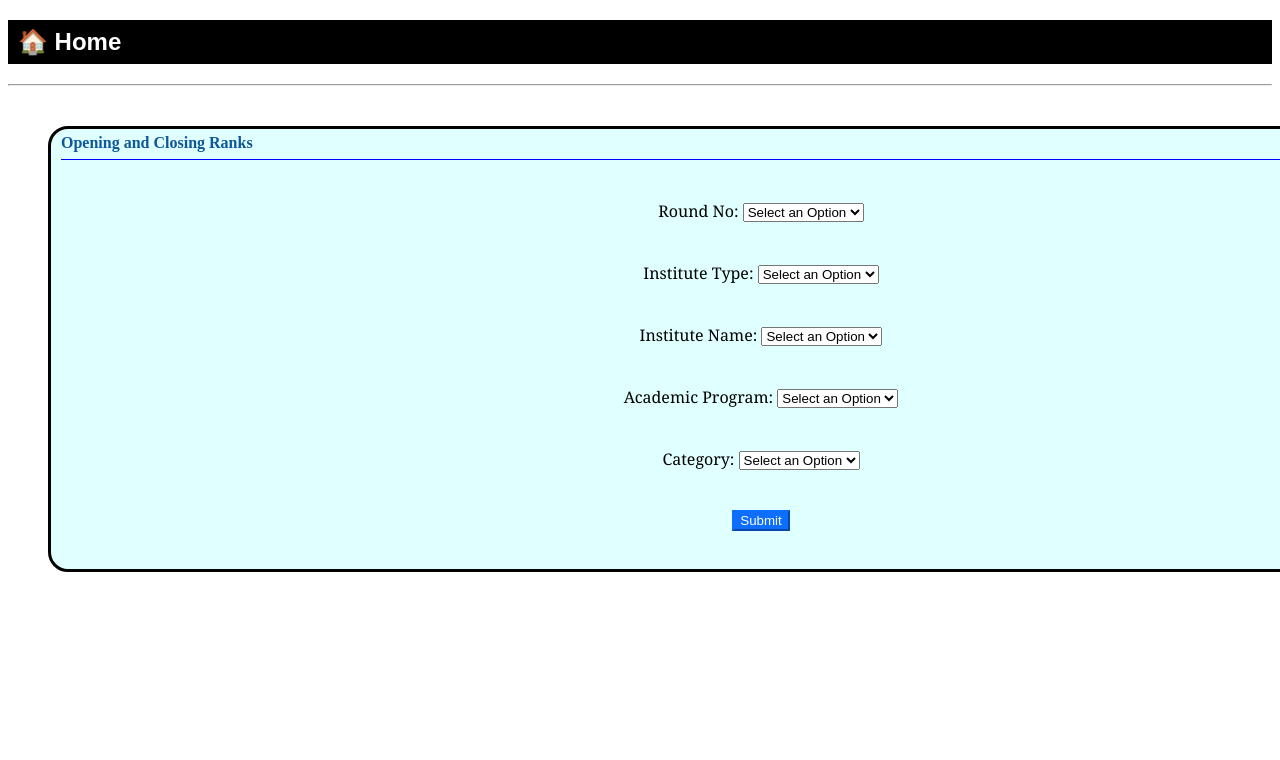
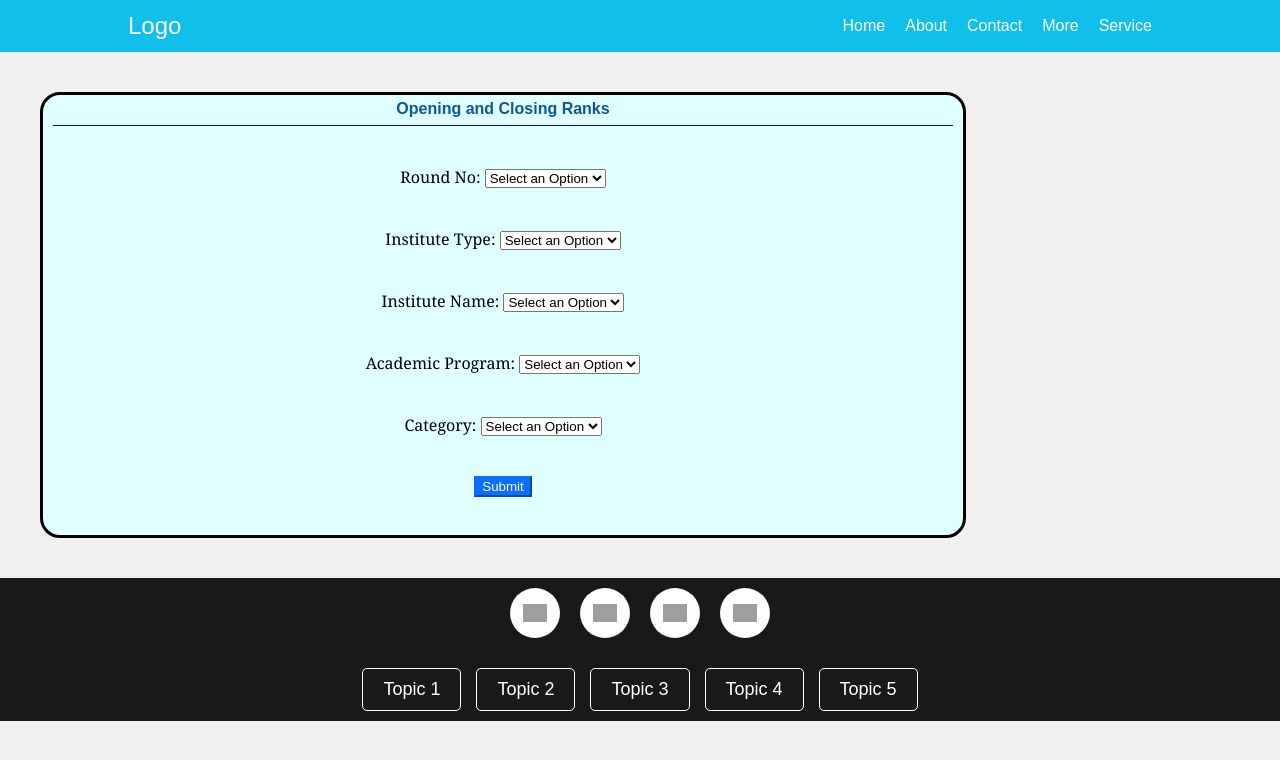
Before and after one commit to prathamdoiphode/JoSAA_DATA_ANALYSIS_PORTAL, a Django app: template page1/templates/innerpage.html in a window 1280 px wide; the page is wider, and only the part inside the window is pictured. Shown: the top 760 px of that part. Run offline with Django 3.2, Linux system fonts and the light colour scheme; the template is opened without the code that fills it, so the values that code supplies are empty; grey boxes are pictures that could not be loaded.

Commit message:
update all html page

```diff
--- /dev/null
+++ b/page1/static/css/headfoot.css
@@ -0,0 +1,111 @@
+body{
+    margin: 0;
+    font-family: Arial, sans-serif;
+    background-color: #f0f0f0;
+}
+
+header {
+    background: #11bfeb;
+    color: #fff;
+    padding: 12px 0;
+}
+
+#config-header {
+    display: flex;
+    align-items: center;
+    max-width: 1200px;
+    margin: 0 auto;
+    padding: 0 20px;
+    justify-content: space-around;
+    width: 80%;
+}
+
+#config-header .logo {
+    font-size: 1.5rem;
+}
+
+#config-header nav {
+    margin-left: auto; /* Pushes the navigation to the right */
+}
+
+#config-header nav ul {
+    list-style: none;
+    display: flex;
+    margin: 0;
+    padding: 0;
+}
+
+#config-header nav ul li {
+    margin-left: 20px;
+}
+
+#config-header nav ul li a {
+    color: #fff;
+    text-decoration: none;
+    font-size: 1rem;
+}
+
+#config-header nav ul li a:hover {
+    text-decoration: underline;
+}
+
+/* It is the background of active header  */
+#config-header  .active a{
+    background-color: rgb(255, 0, 0);
+}
+
+
+/* ###########  ........   css for footer    .......... ############## */
+
+#config-footer .social-container {
+    background-color: rgba(0, 0, 0, 0.895);
+    padding: 10px 0;
+    text-align: center;
+    margin-top: 40px;
+}
+
+#config-footer .social-buttons {
+    display: flex;
+    justify-content: center;
+    gap: 20px;
+    margin-bottom: 30px;
+}
+
+#config-footer .social-button {
+    width: 50px;
+    height: 50px;
+    background-color: white;
+    border-radius: 50%;
+    display: flex;
+    justify-content: center;
+    align-items: center;
+    text-decoration: none;
+    background-size: 24px;
+    background-repeat: no-repeat;
+    background-position: center;
+}
+
+#config-footer .facebook {
+    background-image: url('https://upload.wikimedia.org/wikipedia/commons/5/51/Facebook_f_logo_%282019%29.svg');
+}
+
+#config-footer .nav-items {
+    display: flex;
+    justify-content: center;
+    gap: 15px;
+}
+
+#config-footer .nav-item {
+    color: white;
+    text-decoration: none;
+    font-size: 18px;
+    padding: 10px 20px;
+    border: 1px solid white;
+    border-radius: 5px;
+    transition: background-color 0.3s, color 0.3s;
+}
+
+#config-footer .nav-item:hover {
+    background-color: white;
+    color: black;
+}
--- a/page1/static/css/innerpage.css
+++ b/page1/static/css/innerpage.css
@@ -1,4 +1,4 @@
-h2{
+/* h2{
     background-color: black;
     color: white;
     font-family: sans-serif;
@@ -9,20 +9,23 @@ a{
     text-decoration: none;
     color: white;
 
-}
+} */
 
 #outer{
     height: 430px;
-    width: 1400px;
+    width: 900px;
     background-color: lightcyan;
     border-radius: 20px;
     margin: 40px;
     padding: 0px 10px 10px 10px;
     border: 3px solid black;
+    justify-content: space-around;
+    align-items: center;
+    text-align: center;
 
 }
 
-h4{
+#outer h4{
 
 
     padding: 0px 0px 7px 0px;
@@ -33,7 +36,7 @@ h4{
     color: #0e5799;
 }
 
-button{
+#outer button{
     color: #fff;
     background-color: #0d6efd;
     border-color: #0d6efd;
@@ -41,11 +44,11 @@ button{
 
 }
 
-.inner{
+#outer .inner{
     text-align: center;
     margin: 40px;
 }
 
-.lhs{
+#outer .lhs{
     font-family: Georgia, 'Times New Roman', Times, serif;
 }
--- /dev/null
+++ b/page1/templates/about.html
@@ -0,0 +1,6 @@
+{% load static %}
+{% include "header.html" %}
+
+<h1>Hi, This is about page</h1>
+
+{% include "footer.html" %}
--- /dev/null
+++ b/page1/templates/contact.html
@@ -0,0 +1,6 @@
+{% load static %}
+{% include "header.html" %}
+
+<h1>Hi, This is contact page</h1>
+
+{% include "footer.html" %}
--- /dev/null
+++ b/page1/templates/footer.html
@@ -0,0 +1,18 @@
+<div id="config-footer">
+    <div class="social-container">
+        <div class="social-buttons">
+            <a href="page1.html" class="social-button facebook"></a>
+            <a href="page2.html" class="social-button facebook"></a>
+            <a href="page3.html" class="social-button facebook"></a>
+            <a href="page4.html" class="social-button facebook"></a>
+        </div>
+        <div class="nav-items">
+            <a href="page1.html" class="nav-item">Topic 1</a>
+            <a href="page2.html" class="nav-item">Topic 2</a>
+            <a href="page3.html" class="nav-item">Topic 3</a>
+            <a href="page4.html" class="nav-item">Topic 4</a>
+            <a href="page5.html" class="nav-item">Topic 5</a>
+        </div>
+    </div>
+</div>
+</html>
--- /dev/null
+++ b/page1/templates/header.html
@@ -0,0 +1,32 @@
+{% load static %}
+<!DOCTYPE html>
+<html lang="en">
+<head>
+    <meta charset="UTF-8">
+    <meta name="viewport" content="width=device-width, initial-scale=1.0">
+    <title>JOSAA</title>
+    <link rel="stylesheet" href="{% static 'css/headfoot.css' %}">
+
+    <header>
+        <div id="config-header">
+            <div class="logo">Logo</div>
+            <nav>
+                <ul>
+                    <li class="{% if request.path == '/' %} active {% endif %}"><a href="{% url 'home' %}">Home</a></li>
+                    <li class="{% if request.path == '/about/' %} active {% endif %}"><a href="{% url 'about' %}">About</a></li>
+                    <li class="{% if request.path == '/contact/' %} active {% endif %}"><a href="{% url 'contact' %}">Contact</a></li>
+                    <li class="{% if request.path == '/more/' %} active {% endif %}"><a href="{% url 'more' %}">More</a></li>
+                    <!-- second approch -->
+                    {% url 'service' as url %}
+                    <li class="{% if request.path == url %} active {% endif %}"><a href="{{url}}">Service</a></li>
+
+                    <!-- <li><a href="{% url 'home' %}">Home</a></li>
+                    <li><a href="{% url 'about' %}">About</a></li>
+                    <li><a href="{% url 'contact' %}">Contact</a></li>
+                    <li><a href="{% url 'more' %}">More</a></li>
+                    <li><a href="{% url 'service' %}">Service</a></li> -->
+                </ul>
+            </nav>
+        </div>
+    </header>
+</head>
--- a/page1/templates/innerpage.html
+++ b/page1/templates/innerpage.html
@@ -1,16 +1,8 @@
 {% load static %}
-<!DOCTYPE html>
-<html lang="en">
-<head>
-    <meta charset="UTF-8">
-    <meta name="viewport" content="width=device-width, initial-scale=1.0">
-    <title>Inner Page</title>
-    <!-- <img src="{% static 'img/centre.png' %}" alt="Center Image" class="center-image"> -->
+{% include "header.html" %}
+
+<body>
     <link rel="stylesheet" href="{% static 'css/innerpage.css' %}">
-</head>
-<body>
-     <h2> <a href="home.com"> &#x1F3E0; Home</a></h2>
-     <hr>
      <div id="outer"><h4>Opening and Closing Ranks</h4>
       <form action="/action" >
 
@@ -78,10 +70,11 @@
 
             </select>
     </div>
-<div class="inner">
+    <div class="inner">
         <button id="button">Submit</button>
     </div>
-</form>
-    </div>
+   </form>
+  </div>
 </body>
-</html>
+
+{% include "footer.html" %}
--- /dev/null
+++ b/page1/templates/more.html
@@ -0,0 +1,6 @@
+{% load static %}
+{% include "header.html" %}
+
+<h1>Hi, This is service page</h1>
+
+{% include "footer.html" %}
--- /dev/null
+++ b/page1/templates/service.html
@@ -0,0 +1,6 @@
+{% load static %}
+{% include "header.html" %}
+
+<h1>Hi, This is service page</h1>
+
+{% include "footer.html" %}
```
Also changed, not shown: page1/static/css/home.css (+18 -103 lines), page1/templates/home.html (+19 -43 lines), page1/urls.py (+8 -1 lines), page1/views.py (+14 -2 lines), 2 other files.
